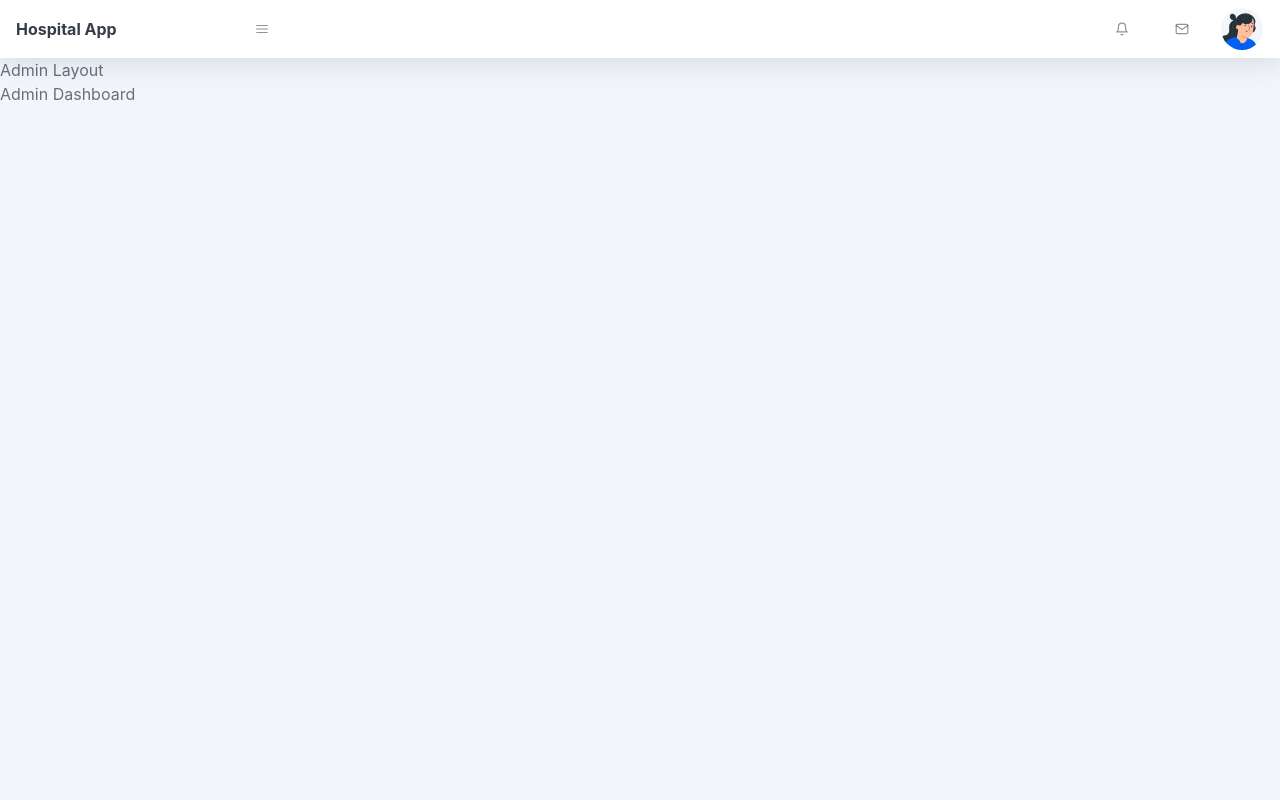
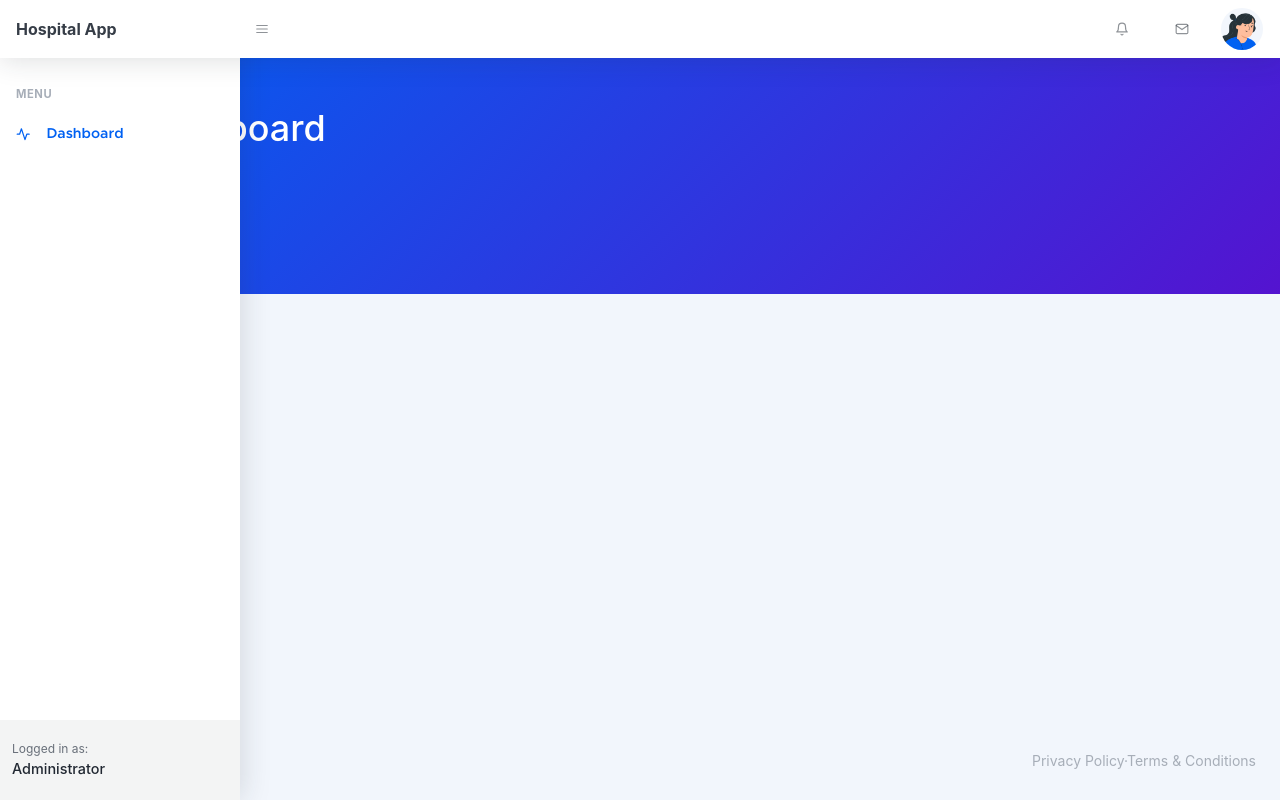
Before and after one commit to Rahmatuldani/Hospital-App, a React (Vite) app: page /administrator in a window 1280 px wide. Built offline with nearby package versions, Linux system fonts and the light colour scheme; a web font is replaced by a local one.

Commit message:
admin dashboard done

```diff
--- a/src/App.tsx
+++ b/src/App.tsx
@@ -4,12 +4,12 @@ import { Outlet } from 'react-router-dom';
 const NavbarComponent = React.lazy(() => import('./components/navbar'));
 
 function App() {
+    document.body.className = 'nav-fixed';
+
     return (
         <>
             <NavbarComponent/>
-            <React.Suspense fallback={<div>Loading...</div>}>
-                <Outlet/>
-            </React.Suspense>
+            <Outlet/>
         </>
     );
 }
--- /dev/null
+++ b/src/components/sidebar.tsx
@@ -0,0 +1,24 @@
+import React from 'react';
+
+interface SidebarProps {
+    items: React.ReactNode;
+    role?: string;
+}
+
+function Sidebar({items, role}: SidebarProps) {
+    return (
+        <nav className='sidenav shadow-right sidenav-light'>
+            <div className='sidenav-menu'>
+                {items}
+            </div>
+            <div className='sidenav-footer'>
+                <div className='sidenav-footer-content'>
+                    <div className='sidenav-footer-subtitle'>Logged in as:</div>
+                    <div className='sidenav-footer-title'>{role ?? 'Testing'}</div>
+                </div>
+            </div>
+        </nav>
+    );
+}
+
+export default Sidebar;
--- a/src/pages/admin/dashboard/index.tsx
+++ b/src/pages/admin/dashboard/index.tsx
@@ -1,6 +1,26 @@
+import { Col, Container, Row } from 'react-bootstrap';
+import { FiActivity } from 'react-icons/fi';
+
 function Dashboard() {
     return (
-        <div>Admin Dashboard</div>
+        <main>
+            <header className='page-header page-header-dark bg-gradient-primary-to-secondary pb-10'>
+                <Container>
+                    <div className='page-header-content pt-4'>
+                        <Row className='align-items-center justify-content-between'>
+                            <Col xs='auto' className=' mt-4'>
+                                <h1 className='page-header-title'>
+                                    <div className='page-header-icon'>
+                                        <FiActivity />
+                                    </div>
+                                    Dashboard
+                                </h1>
+                            </Col>
+                        </Row>
+                    </div>
+                </Container>
+            </header>
+        </main>
     );
 }
 
--- a/src/pages/admin/index.tsx
+++ b/src/pages/admin/index.tsx
@@ -1,14 +1,33 @@
 import React from 'react';
 import { Outlet } from 'react-router-dom';
 
+const Sidebar = React.lazy(() => import('../../components/sidebar'));
+const SidebarItems = React.lazy(() => import('./sidebar'));
+
 function AdminLayout() {
     return (
-        <>
-            Admin Layout
-            <React.Suspense fallback={<div>Loading</div>}>
-                <Outlet/>
-            </React.Suspense>
-        </>
+        <div id="layoutSidenav">
+            <div id="layoutSidenav_nav">
+                <Sidebar items={<SidebarItems/>} role='Administrator'/>
+            </div>
+            <div id="layoutSidenav_content">
+                <Outlet />
+                <footer className="footer mt-auto footer-light">
+                    <div className="container-fluid">
+                        <div className="row">
+                            <div className="col-md-6 small">
+                                Copyright &#xA9; Hospital App 2024
+                            </div>
+                            <div className="col-md-6 text-md-right small">
+                                <a href="">Privacy Policy</a>
+                                &#xB7;
+                                <a href="">Terms &amp; Conditions</a>
+                            </div>
+                        </div>
+                    </div>
+                </footer>
+            </div>
+        </div>
     );
 }
 
--- a/src/pages/admin/sidebar.tsx
+++ b/src/pages/admin/sidebar.tsx
@@ -1,7 +1,20 @@
-function Sidebar() {
+import { Nav } from 'react-bootstrap';
+import { NavLink } from 'react-router-dom';
+import { FiActivity } from 'react-icons/fi';
+
+function SidebarItems() {
+
     return (
-        <div>Sidebar</div>
+        <Nav className='accordion'>
+            <div className='sidenav-menu-heading'>Menu</div>
+            <NavLink to={'/administrator'} className='nav-link' end>
+                <div className='nav-link-icon'>
+                    <FiActivity />
+                </div>
+                Dashboard
+            </NavLink>
+        </Nav>
     );
 }
 
-export default Sidebar;
+export default SidebarItems;
--- a/src/pages/auth/login.tsx
+++ b/src/pages/auth/login.tsx
@@ -20,7 +20,7 @@ function Login(): React.ReactNode {
 
     const FormSubmit: SubmitHandler<FormData> = function(data) {
         console.log(data);
-    }
+    };
 
     return (
         <div id='layoutAuthentication'>
@@ -98,7 +98,7 @@ function Login(): React.ReactNode {
                     <Container fluid>
                         <Row>
                             <Col md={6} className='small'>
-                                Copyright &#xA9; Rahmatul Ramadhani 2024
+                                Copyright &#xA9; Hospital App 2024
                             </Col>
                             <Col md={6} className='text-md-right small'>
                                 <a href='#!'>Privacy Policy</a>
```
